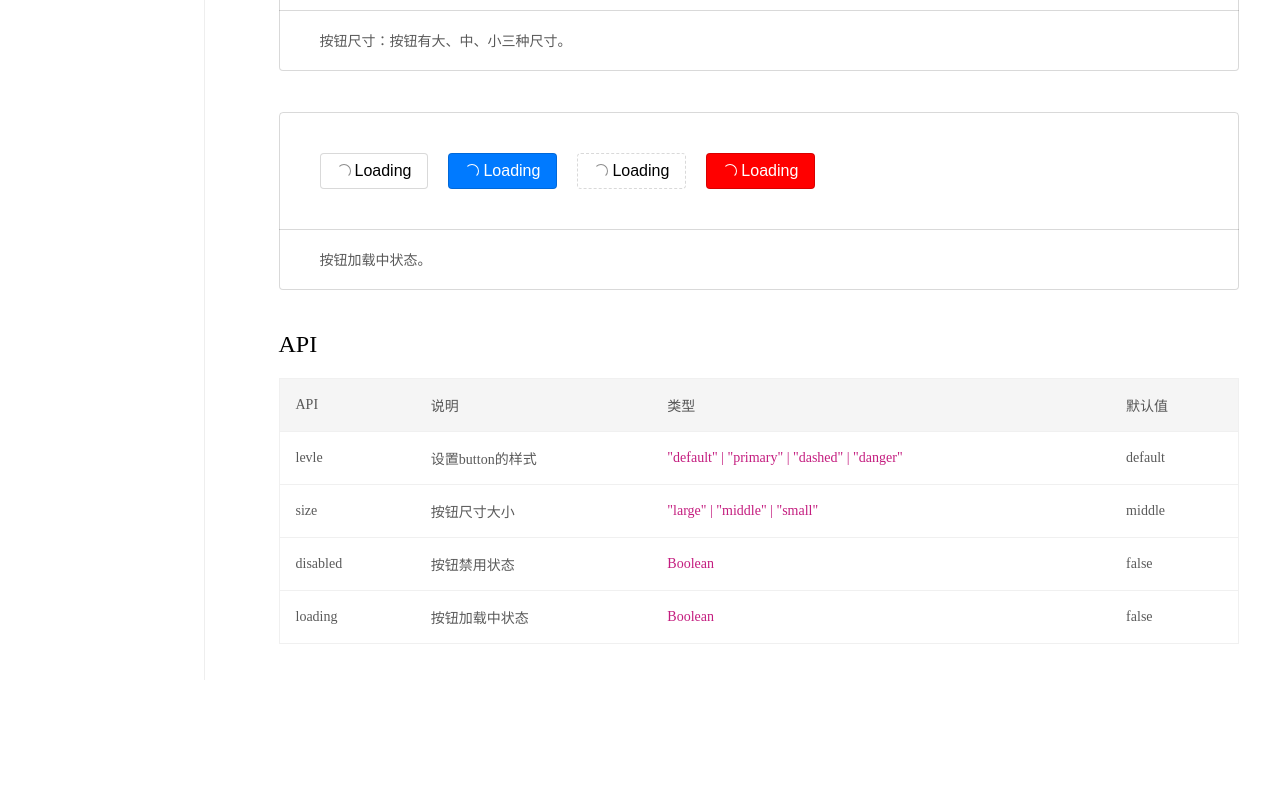
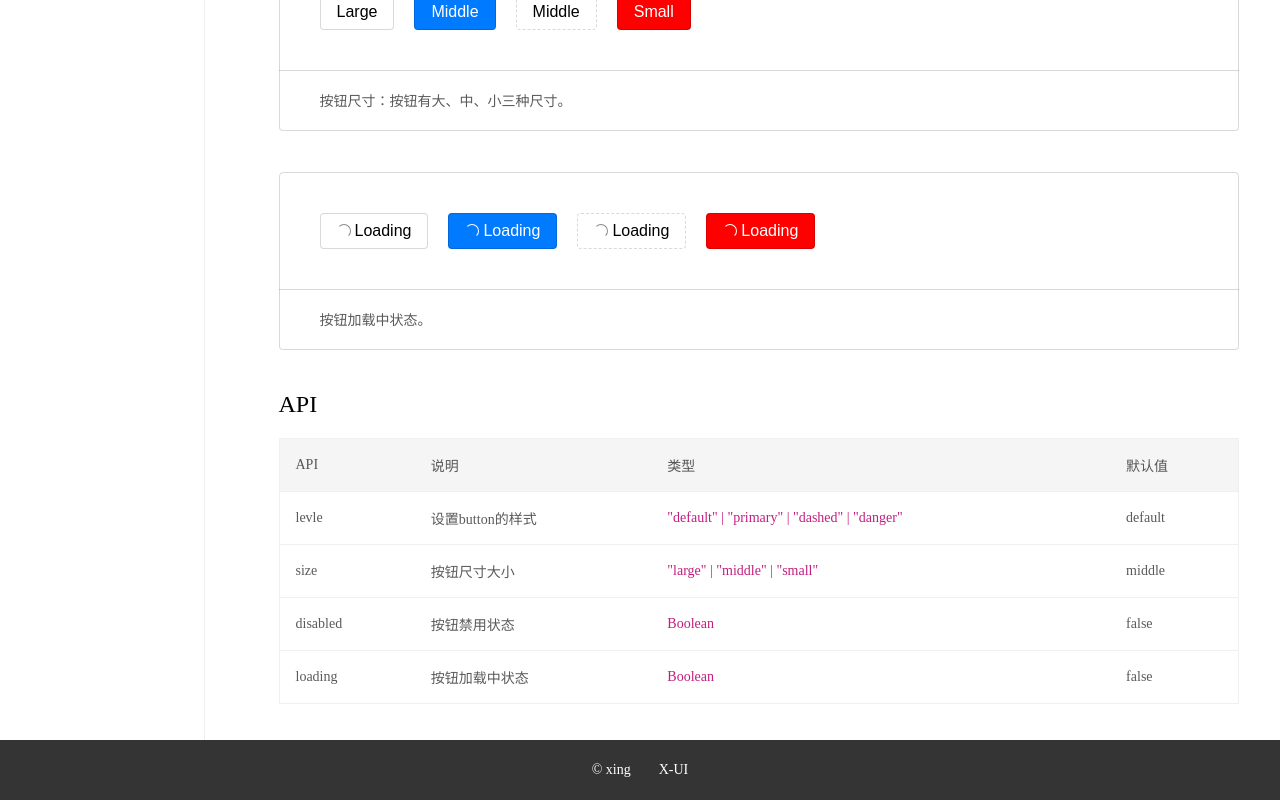
Before and after one commit to wuwenxing0912/vue3-ui, a Vue app: page /#/components/button in a window 1280 px wide. Shown: the part 636-1436 px from the top of the page. Before the commit the page ends 1316 px from the top, so only its background shows below. Built offline with nearby package versions, Linux system fonts and the light colour scheme.

Commit message:
添加 底部栏

```diff
--- a/src/views/Document.vue
+++ b/src/views/Document.vue
@@ -21,11 +21,15 @@
       </aside>
       <main><router-view></router-view></main>
     </div>
+    <div class="home-footer">
+      <span>&copy; xing</span>
+      <span class="text">X-UI</span>
+    </div>
   </div>
 </template>
 
 <script lang="ts">
-import TopNav from "../components/TopNav.vue";
+import TopNav from "./TopNav.vue";
 export default {
   components: {
     TopNav,
@@ -96,5 +100,18 @@ $main-color: #007aff; //#42b983
       font-size: 16px;
     }
   }
+  .home-footer {
+    height: 60px;
+    width: 100%;
+    display: flex;
+    justify-content: center;
+    align-items: center;
+    background: #343434;
+    color: white;
+    font-size: 14px;
+    & .text {
+      margin-left: 2em;
+    }
+  }
 }
 </style>
```
